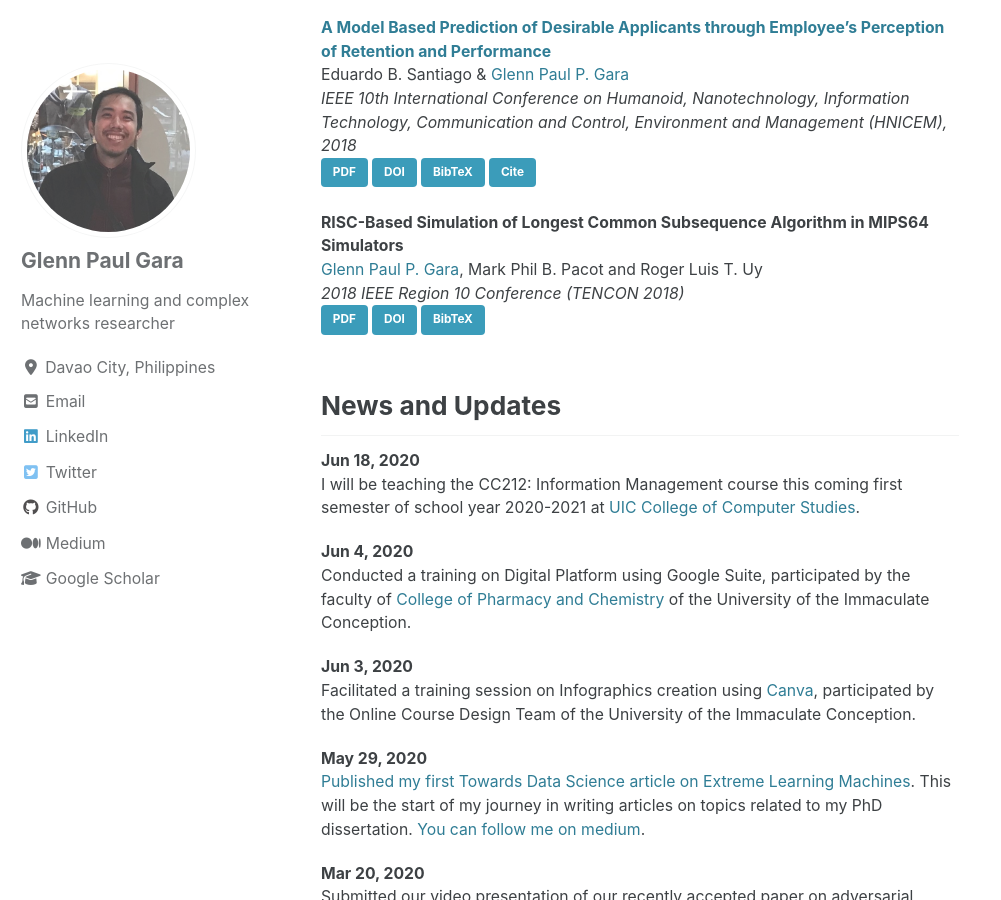
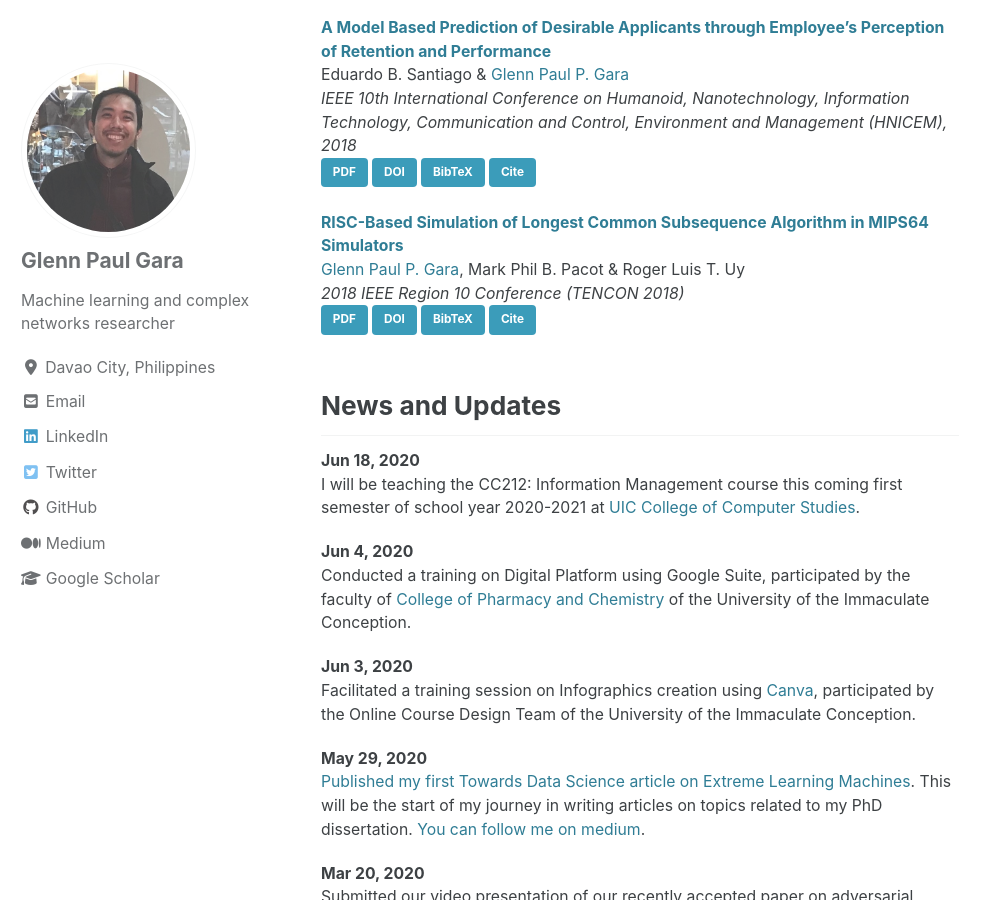
Before and after one commit to glenngara/glenngara.github.io, a Jekyll site: the page built from _pages/home.md, in a window 1280 px wide and 900 px high, scrolled down 675 px. Shown: the whole window, without its empty margins (0-1001 px from the left). Built offline with Jekyll 4.4.1, drawn with Linux system fonts in a browser that asks for light colours; cached includes are drawn as plain includes; nearby versions of some CDN libraries.

Commit message:
Edited content

```diff
--- a/_pages/home.md
+++ b/_pages/home.md
@@ -28,12 +28,13 @@ Eduardo B. Santiago & [Glenn Paul P. Gara](/)
 <a href="/publications/desirable-applicants-prediction#bibtex" class="btn btn--info">BibTeX</a>
 <a href="/publications/desirable-applicants-prediction#cite" class="btn btn--info">Cite</a>
 
-**RISC-Based Simulation of Longest Common Subsequence Algorithm in MIPS64 Simulators**
-[Glenn Paul P. Gara](/), Mark Phil B. Pacot and Roger Luis T. Uy
+[**RISC-Based Simulation of Longest Common Subsequence Algorithm in MIPS64 Simulators**](/publications/lcs-risc-simulation/gara2018_riscbased/)
+[Glenn Paul P. Gara](/), Mark Phil B. Pacot & Roger Luis T. Uy
 *2018 IEEE Region 10 Conference (TENCON 2018)*
-<a href="/assets/files/publications/gara2018_riscbased.pdf" class="btn btn--info">PDF</a>
-<a href="https://doi.org/10.1109/TENCON.2018.8650369" class="btn btn--info">DOI</a>
-<a href="" class="btn btn--info">BibTeX</a>
+<a href="/assets/files/publications/lcs-risc-simulation/gara2018_riscbased.pdf" class="btn btn--info">PDF</a>
+<a href="10.1109/TENCON.2018.8650369" class="btn btn--info">DOI</a>
+<a href="/publications/lcs-risc-simulation/gara2018_riscbased#bibtex" class="btn btn--info">BibTeX</a>
+<a href="/publications/lcs-risc-simulation/gara2018_riscbased#cite" class="btn btn--info">Cite</a>
 
 News and Updates
 ------
```
